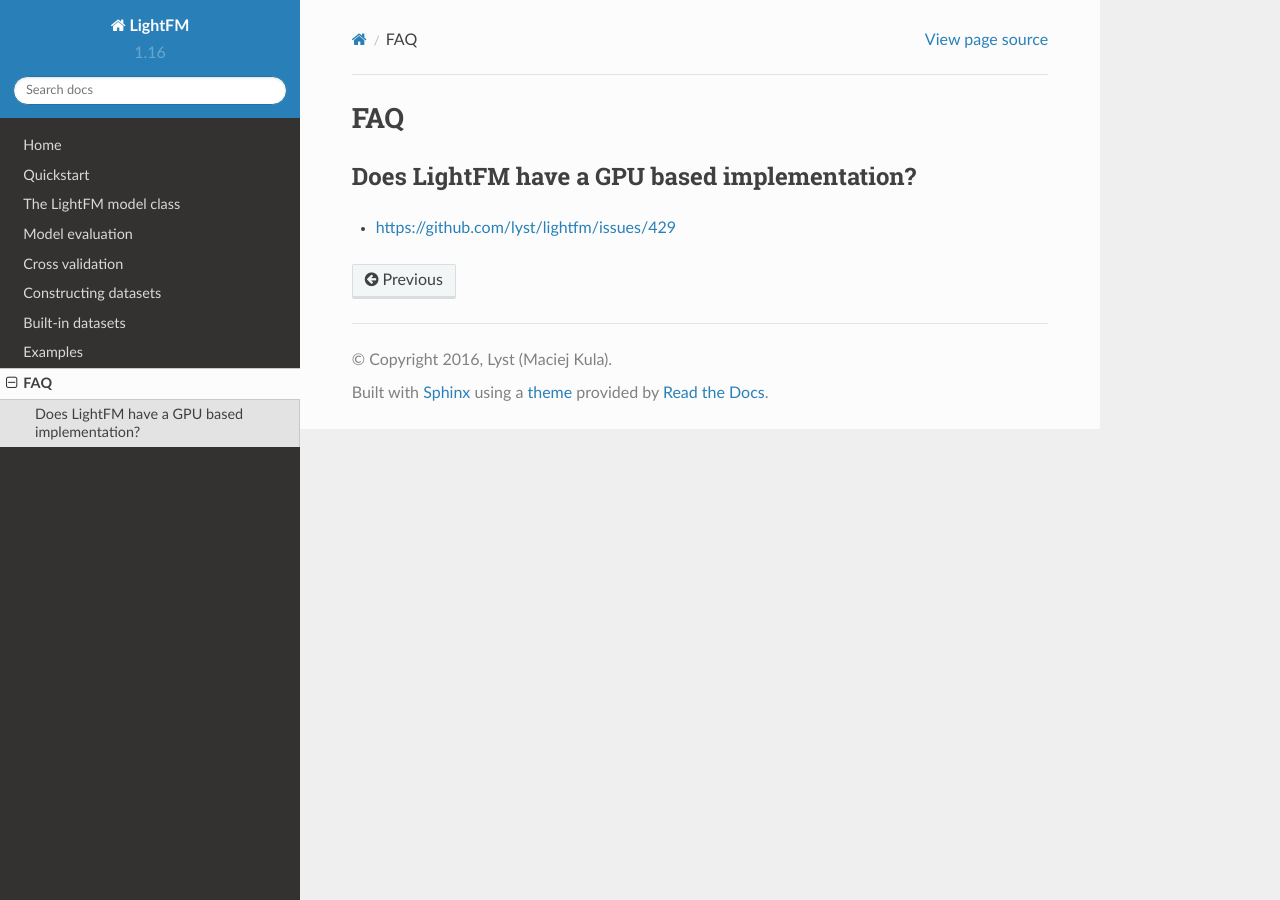
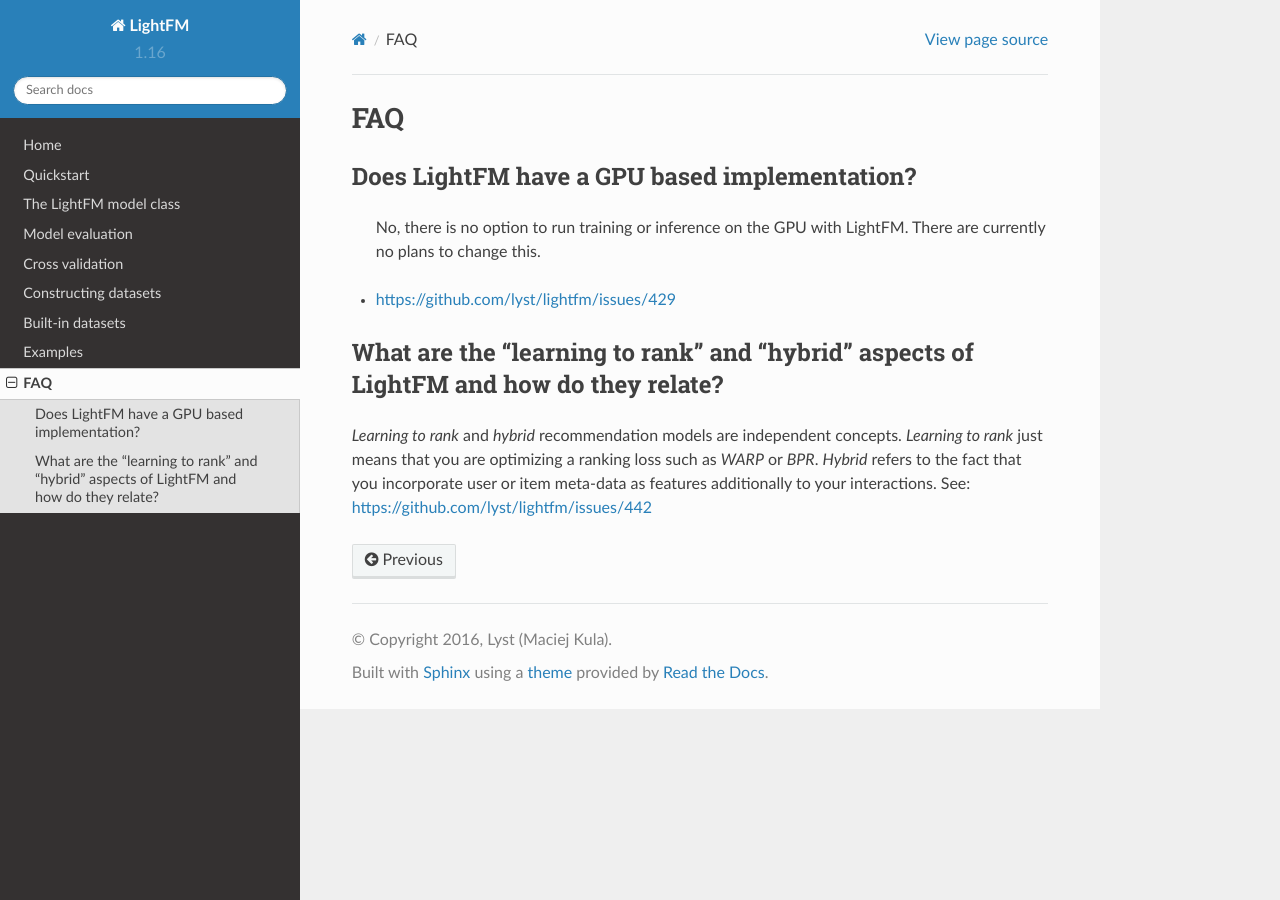
Before and after one commit to lyst/lightfm, a Sphinx documentation site: the page built from doc/faq.rst, in a window 1280 px wide. Built offline with Sphinx 7.4.7 and the Read the Docs theme 2.0.0, drawn with Linux system fonts in a browser that asks for light colours.

Commit message:
Add question answer

```diff
--- a/doc/faq.rst
+++ b/doc/faq.rst
@@ -4,4 +4,14 @@
 
 Does LightFM have a GPU based implementation?
 =============================================
+ No, there is no option to run training or inference on the GPU with LightFM. There are
+ currently no plans to change this.
 - https://github.com/lyst/lightfm/issues/429
+
+What are the "learning to rank" and "hybrid" aspects of LightFM and how do they relate?
+=======================================================================================
+*Learning to rank* and *hybrid* recommendation models are independent concepts.
+*Learning to rank* just means that you are optimizing a ranking loss such as `WARP` or
+`BPR`. *Hybrid* refers to the fact that you incorporate user or item
+meta-data as features additionally to your interactions.
+See: https://github.com/lyst/lightfm/issues/442
```
